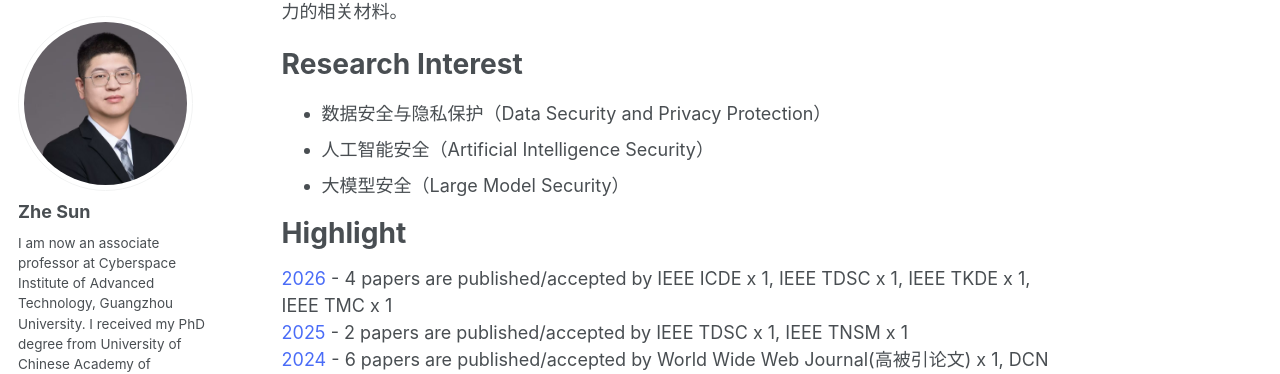
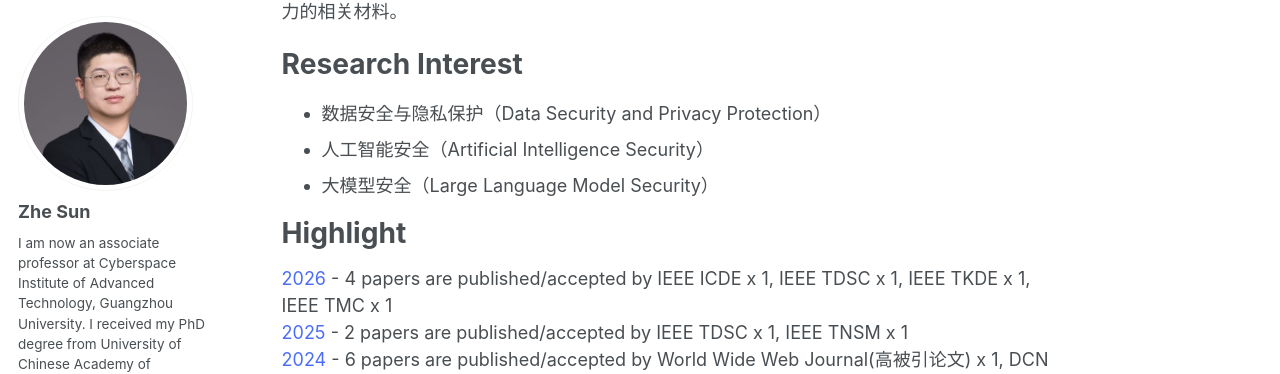
Before and after one commit to ZheSun208/ZheSun208.github.io, a Jekyll site: the page built from _pages/about.md, in a window 1280 px wide and 900 px high, scrolled down 553 px. Shown: the part 85-459 px from the top of the window. Built offline with Jekyll 4.4.1, drawn with Linux system fonts in a browser that asks for light colours; some web fonts are replaced; a script bundle is joined from its source files by our own code; library files that are not in the unit come from our copies.

Commit message:
Update about.md

```diff
--- a/_pages/about.md
+++ b/_pages/about.md
@@ -24,7 +24,7 @@ Research Interest
 ======
  - 数据安全与隐私保护（Data Security and Privacy Protection）
  - 人工智能安全（Artificial Intelligence Security）
- - 大模型安全（Large Model Security）
+ - 大模型安全（Large Language Model Security）
 
 Highlight
 ======
```
